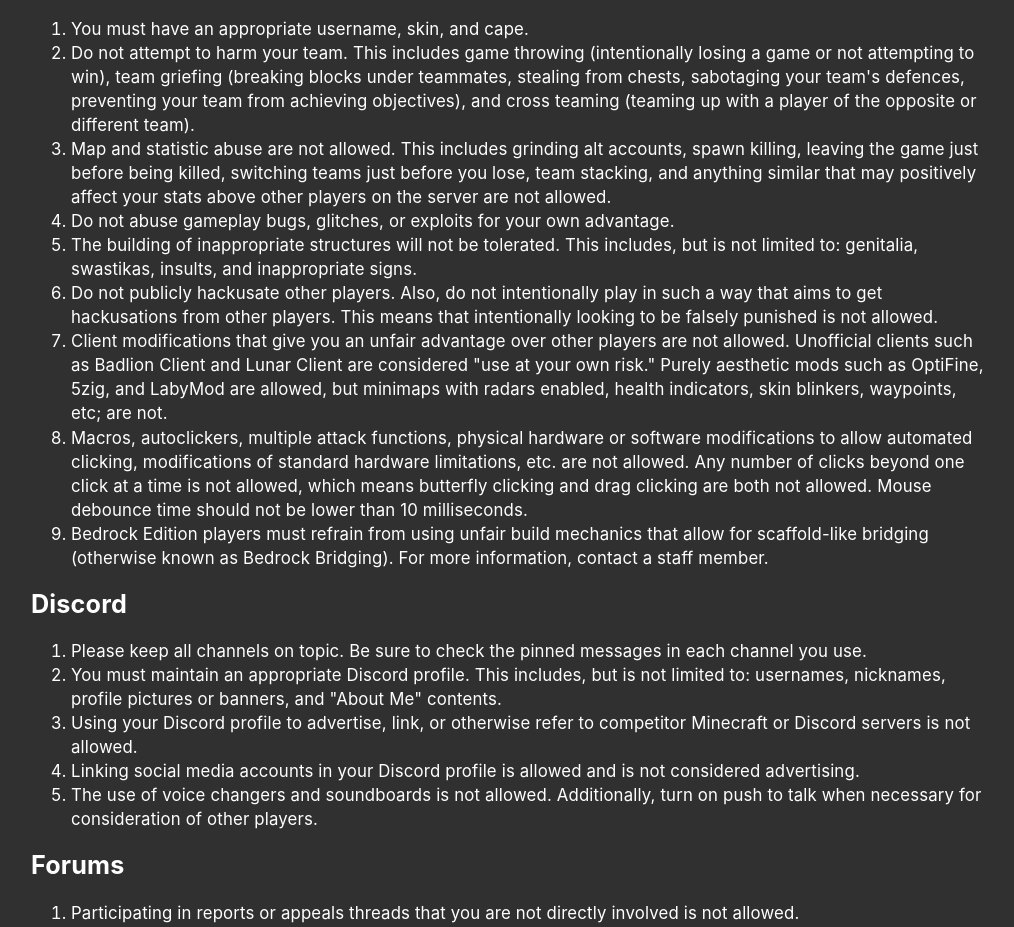
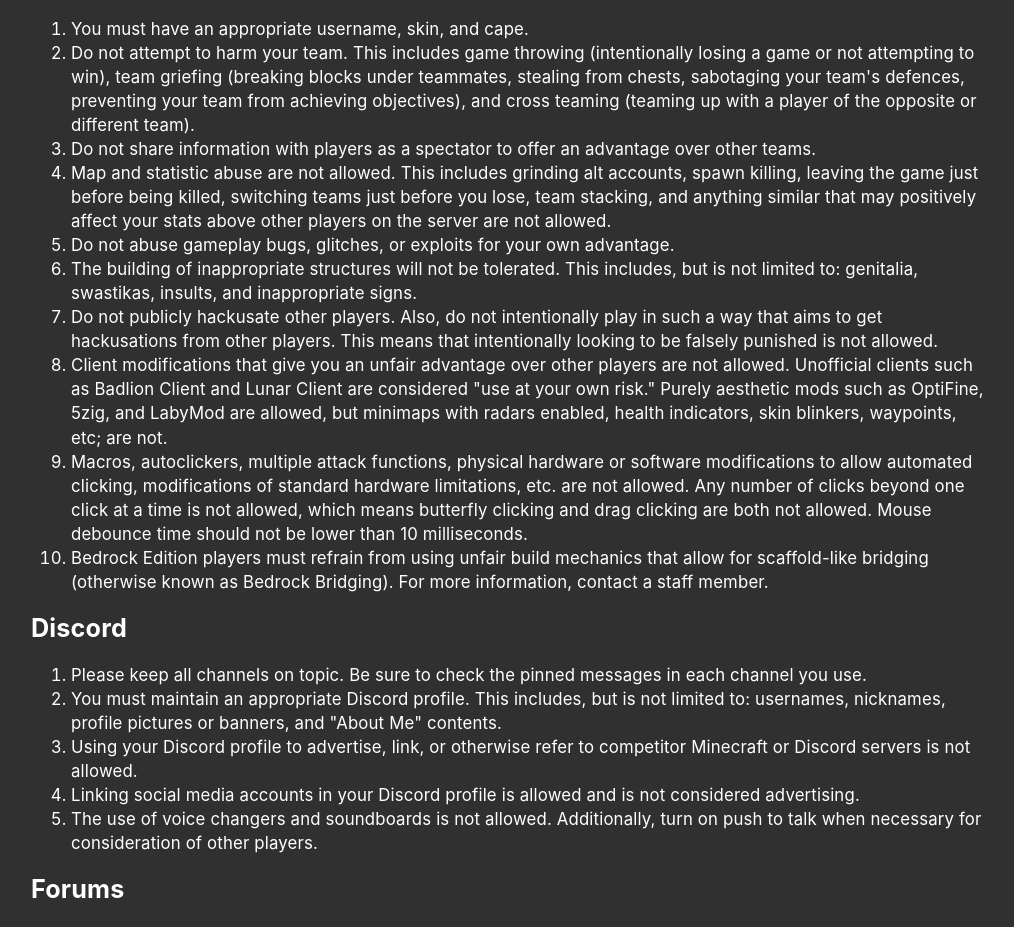
Before and after one commit to Warzone/website, a React (Create React App) app: page /rules in a window 1280 px wide. Shown: the part 1260-2187 px from the top of the page, without its empty margins (129-1143 px from the left). Built offline with nearby package versions, Linux system fonts and the light colour scheme.

Commit message:
Add rule re: ghosting

```diff
--- a/src/pages/ServerRules.js
+++ b/src/pages/ServerRules.js
@@ -129,6 +129,9 @@ class ServerRules extends Component {
 								player of the opposite or different team).
 							</li>
 							<li>
+								Do not share information with players as a spectator to offer an advantage over other teams.
+							</li>
+							<li>
 								Map and statistic abuse are not allowed. This includes grinding
 								alt accounts, spawn killing, leaving the game just before being
 								killed, switching teams just before you lose, team stacking, and
```
